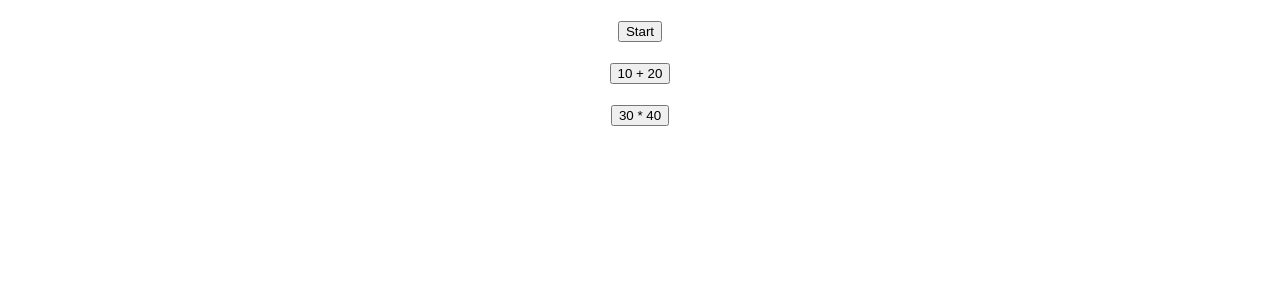
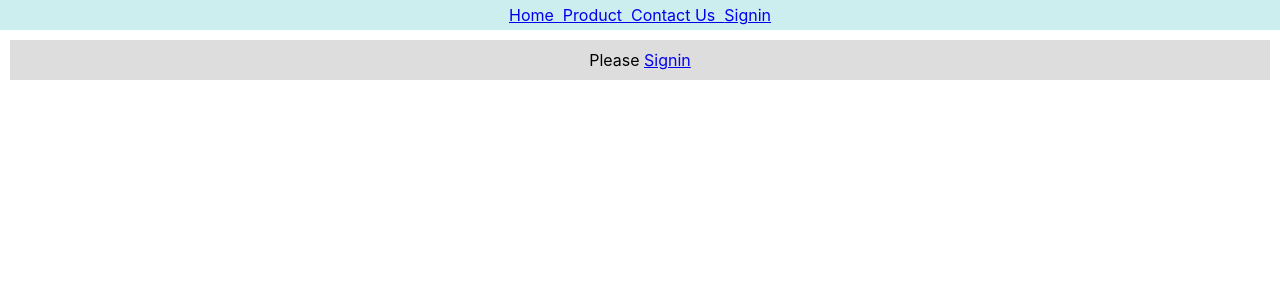
Before and after one commit to SsxnNs/app1, a React (Create React App) app: page / in a window 1280 px wide. Shown: the top 300 px of the page. Built offline with nearby package versions, Linux system fonts and the light colour scheme.

Commit message:
add context
Add context,hearder2,content2.js

```diff
--- a/src/App.js
+++ b/src/App.js
@@ -1,6 +1,15 @@
-import React from 'react'
-import { EventData2 } from './event-data'
+import React, { useState } from 'react';
+import { userContext } from './context';
+import Header2 from './context-header2';
+import Content2 from './context-content2';
 
 export default function App() {
-  return EventData2()
+    const [user, setUser] = React.useState("");
+
+    return (
+        <userContext.Provider value={[user, setUser]}>
+            <Header2 />
+            <Content2 />
+        </userContext.Provider>
+    );
 }
--- /dev/null
+++ b/src/context-content2.js
@@ -0,0 +1,33 @@
+import React, { useContext } from "react";
+import { userContext } from "./context";
+
+export default function Content2() {
+  const  [user, setUser ] = useContext(userContext);
+
+  const contentStyle = {
+    backgroundColor: "#ddd",
+    textAlign: "center",
+    margin: 10,
+    padding: 10,
+  };
+
+  const onClickSignin = (event) => {
+    event.preventDefault();
+    setUser("SsunN");
+  };
+
+  return (
+    <div style={contentStyle}>
+      {(user) ?
+        <span>Hello {user}</span>
+       :
+        <span>
+          Please{" "}
+          <a href=" " onClick={onClickSignin}>
+            Signin
+          </a>
+        </span>
+      }
+    </div>
+  );
+}
--- /dev/null
+++ b/src/context-header2.js
@@ -0,0 +1,49 @@
+import React from "react";
+import { userContext } from "./context";
+
+export default class Header2 extends React.Component {
+  static contextType = userContext;
+
+  render() {
+    const [ user, setUser ] = this.context;
+
+    const headerStyle = {
+      backgroundColor: "#cee",
+      textAlign: "center",
+      padding: 5,
+    };
+
+    const onClickSignin = (event) => {
+      event.preventDefault();
+      setUser("SsunN");
+    };
+
+    const onClickSignout = (event) => {
+      event.preventDefault();
+      setUser("");
+    };
+
+    return (
+      <div style={headerStyle}>
+        <a href="/">Home&nbsp;&nbsp;</a>
+        <a href="/product">Product&nbsp;&nbsp;</a>
+        <a href="/contact">Contact Us&nbsp;&nbsp;</a>
+
+        {user ? (
+          <span>
+            {user}&nbsp;
+            <a href=" " onClick={onClickSignout}>
+              Signout
+            </a>
+          </span>
+        ) : (
+          <span>
+            <a href=" " onClick={onClickSignin}>
+              Signin
+            </a>
+          </span>
+        )}
+      </div>
+    );
+  }
+}
--- /dev/null
+++ b/src/context.js
@@ -0,0 +1,3 @@
+import React, { createContext } from 'react'
+
+export const userContext=createContext()
```
